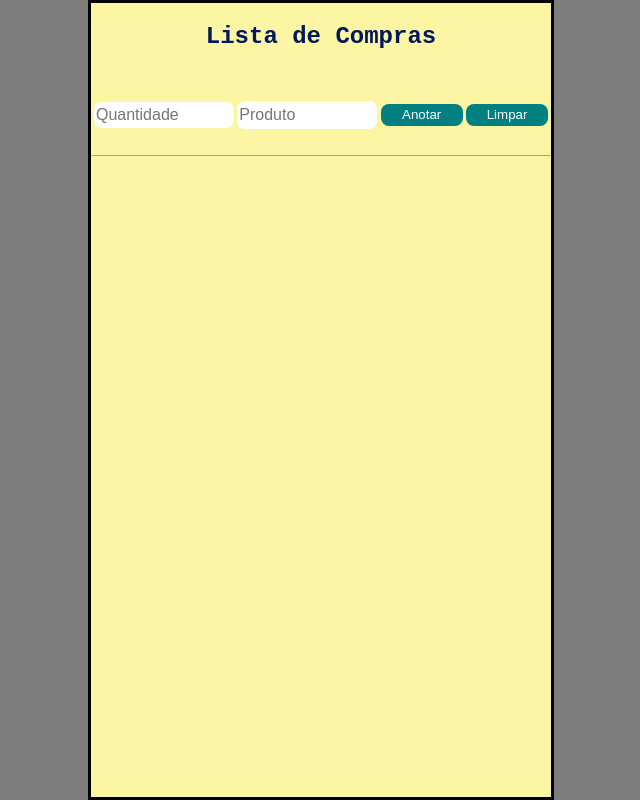
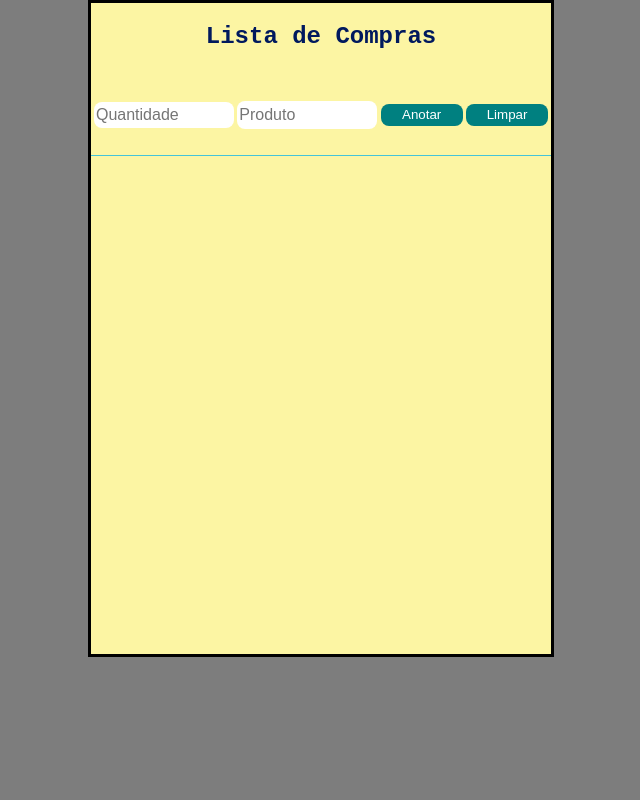
Before and after one commit to DanieelCarvalho/lista-de-compras, a React (Create React App) app: page / in a window 1280 px wide. Shown: the whole page, without its empty margins (319-959 px from the left). Built offline with nearby package versions, Linux system fonts and the light colour scheme.

Commit message:
alteração na height

```diff
--- a/src/Components/Style.js
+++ b/src/Components/Style.js
@@ -12,10 +12,9 @@ export const Titulo = styled.h1`
 export const Principal = styled.section`
   display:flex;
   width:100%;
-  height: 100vh;
+  height: 657px;
   justify-content:  center;
   color: #384b9a;
-
 
 `
 ;
```
